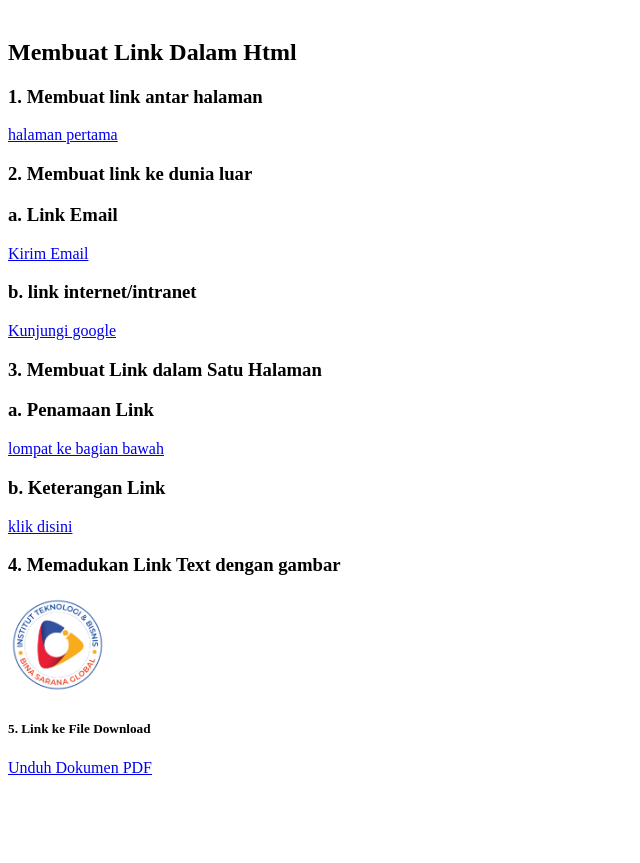
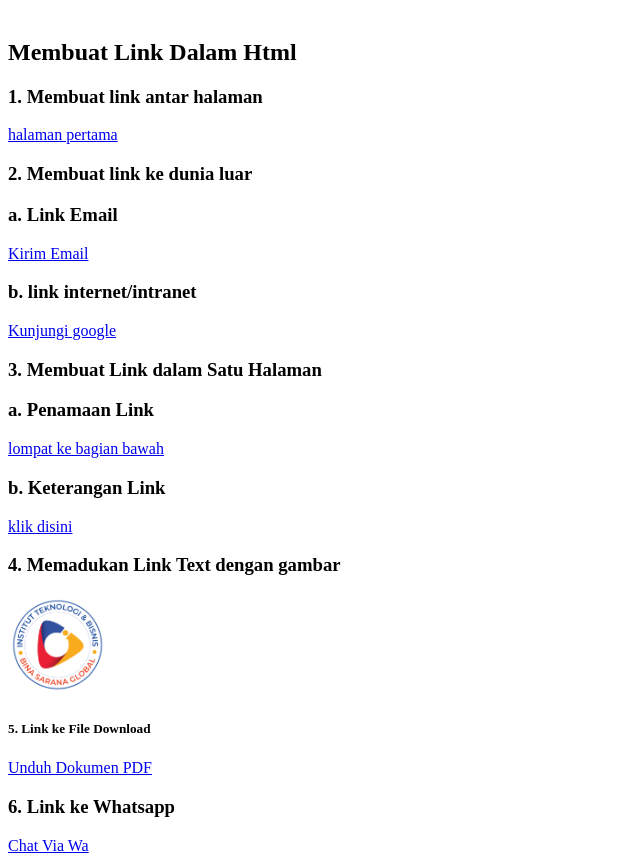
Before and after one commit to fadhilabi22/1124160100-html-link, a plain HTML site: page index.html in a window 1280 px wide. Shown: the part 79-942 px from the top of the page, without its empty margins (0-640 px from the left). Before the commit the page ends 864 px from the top, so only its background shows below. Drawn offline with Linux system fonts and the light colour scheme.

Commit message:
link ke WA

```diff
--- a/index.html
+++ b/index.html
@@ -26,5 +26,8 @@
     <a href="https://global.ac.id/" target="_blank"><img src="global_institute.png"  style="width: 100px;"></a>
     <h5>5. Link ke File Download</h5>
     <a href="MAKALAH fadhil abi untoro.pdf" target="_blank">Unduh Dokumen PDF</a>
+    <h3>6. Link ke Whatsapp</h3>
+    <a href="https://wa.me/6285872484772" target="_blank">Chat Via Wa</a>
+
 </body>
 </html>
```
